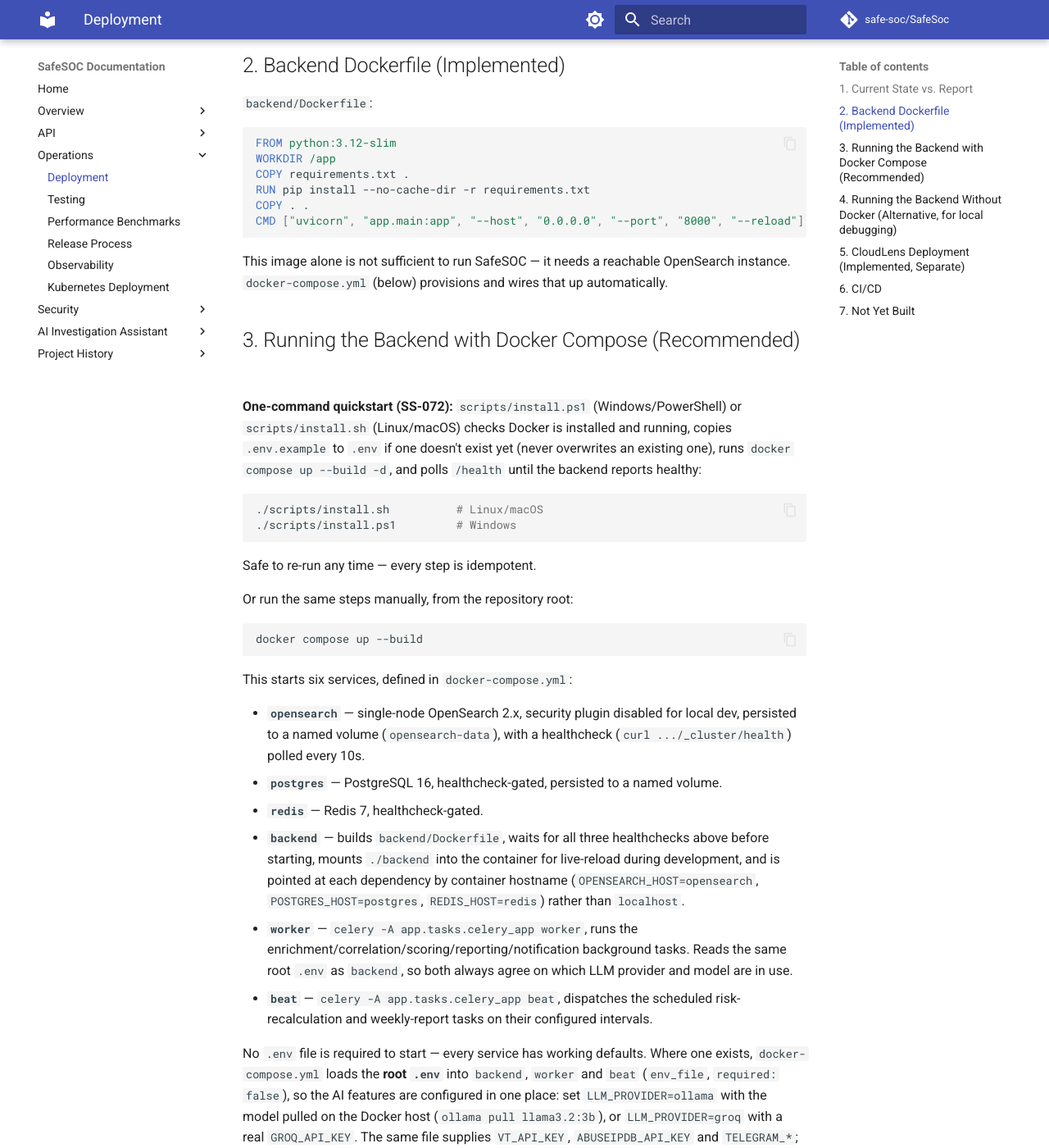
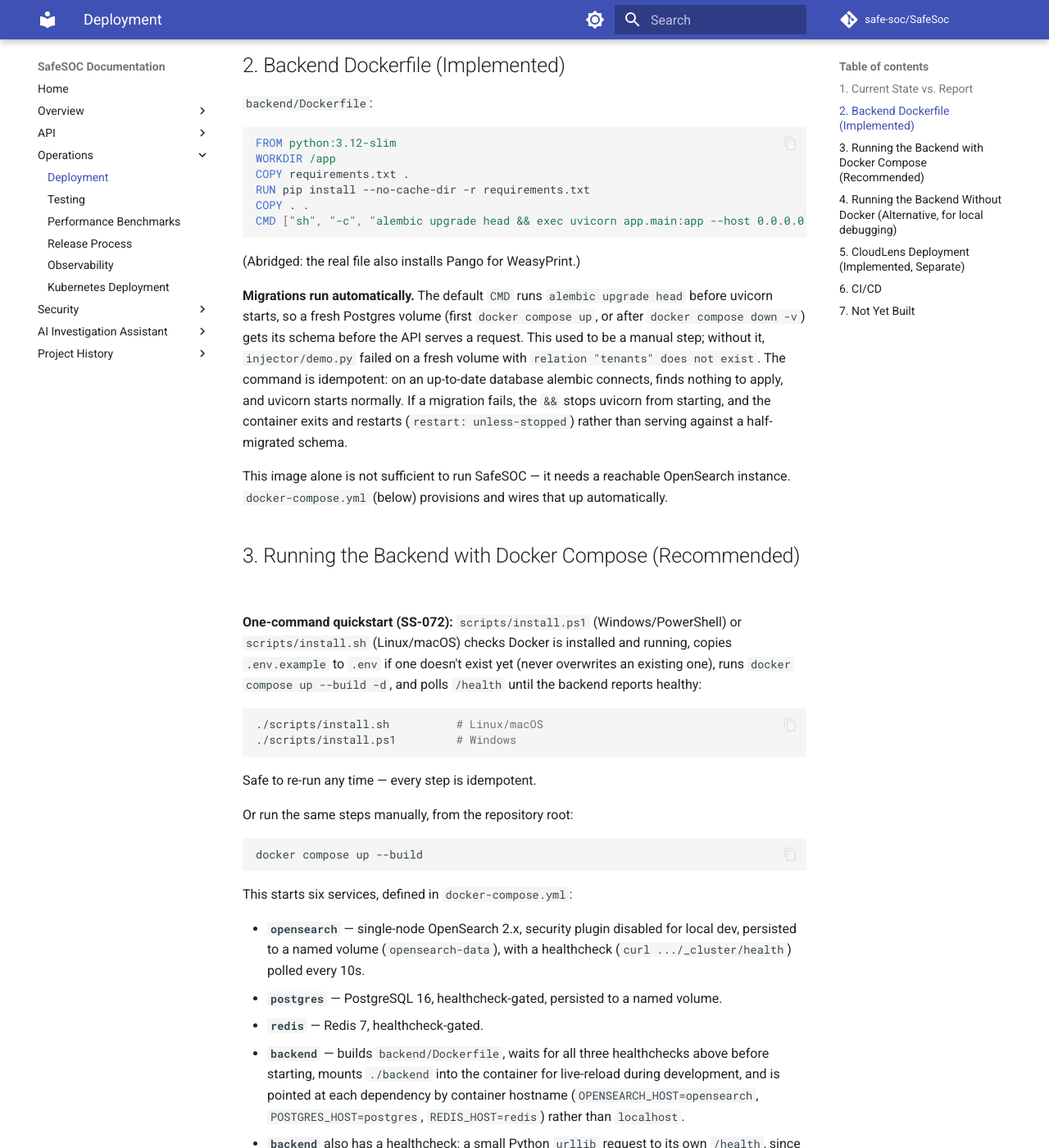
Before and after one commit to safe-soc/SafeSoc, an MkDocs documentation site: the page built from docs/deployment.md, in a window 1280 px wide and 1400 px high, scrolled down 714 px. Shown: the whole window at 82% size. Built offline with MkDocs 1.6.1 and Material for MkDocs 9.7.7, drawn with Linux system fonts in a browser that asks for light colours; comment, search, counter and statistics services are not loaded; some of the changed text lies outside the part shown.

Commit message:
Run alembic migrations automatically when the backend container starts
After `docker compose down -v`, the fresh Postgres volume had no schema
and demo.py failed with `relation "tenants" does not exist`, because
migrations were only ever run by hand.

- backend/Dockerfile's CMD now runs `alembic upgrade head && exec
  uvicorn ...`. It's idempotent: at head it's a no-op. If a migration
  fails, uvicorn doesn't start.
- Only the backend migrates: worker and beat override `command:`, so
  they never run alembic. They now depend on the backend being healthy,
  so they can't race the migration.
- The backend gets a healthcheck (python urllib against /health, since
  the slim image has no curl).
- docs/deployment.md documents the startup order and the `down -v` path.

Verified on a throwaway Compose project with fresh volumes: all 14
migrations applied, then uvicorn started; worker/beat started after the
backend was healthy; a restart applied nothing; demo.py provisioned the
tenant.

Co-Authored-By: Claude Opus 5.5 (1M context) <noreply@anthropic.com>

````diff
--- a/docs/deployment.md
+++ b/docs/deployment.md
@@ -20,8 +20,12 @@ WORKDIR /app
 COPY requirements.txt .
 RUN pip install --no-cache-dir -r requirements.txt
 COPY . .
-CMD ["uvicorn", "app.main:app", "--host", "0.0.0.0", "--port", "8000", "--reload"]
+CMD ["sh", "-c", "alembic upgrade head && exec uvicorn app.main:app --host 0.0.0.0 --port 8000 --reload"]
 ```
+
+(Abridged: the real file also installs Pango for WeasyPrint.)
+
+**Migrations run automatically.** The default `CMD` runs `alembic upgrade head` before uvicorn starts, so a fresh Postgres volume (first `docker compose up`, or after `docker compose down -v`) gets its schema before the API serves a request. This used to be a manual step; without it, `injector/demo.py` failed on a fresh volume with `relation "tenants" does not exist`. The command is idempotent: on an up-to-date database alembic connects, finds nothing to apply, and uvicorn starts normally. If a migration fails, the `&&` stops uvicorn from starting, and the container exits and restarts (`restart: unless-stopped`) rather than serving against a half-migrated schema.
 
 This image alone is not sufficient to run SafeSOC — it needs a reachable OpenSearch instance. `docker-compose.yml` (below) provisions and wires that up automatically.
 
@@ -48,8 +52,11 @@ This starts six services, defined in `docker-compose.yml`:
 - **`postgres`** — PostgreSQL 16, healthcheck-gated, persisted to a named volume.
 - **`redis`** — Redis 7, healthcheck-gated.
 - **`backend`** — builds `backend/Dockerfile`, waits for all three healthchecks above before starting, mounts `./backend` into the container for live-reload during development, and is pointed at each dependency by container hostname (`OPENSEARCH_HOST=opensearch`, `POSTGRES_HOST=postgres`, `REDIS_HOST=redis`) rather than `localhost`.
+- **`backend`** also has a healthcheck: a small Python `urllib` request to its own `/health`, since `python:3.12-slim` ships no `curl`. `/health` answers 200 even when a dependency is degraded, so passing it means "migrations done, uvicorn serving".
 - **`worker`** — `celery -A app.tasks.celery_app worker`, runs the enrichment/correlation/scoring/reporting/notification background tasks. Reads the same root `.env` as `backend`, so both always agree on which LLM provider and model are in use.
 - **`beat`** — `celery -A app.tasks.celery_app beat`, dispatches the scheduled risk-recalculation and weekly-report tasks on their configured intervals.
+
+Only `backend` migrates. `worker` and `beat` build from the same image but override its `command:`, so they never run `alembic upgrade`; concurrent upgrades would race on the same schema. Instead they `depends_on: backend: condition: service_healthy`, so they start only after the backend has migrated and is serving.
 
 No `.env` file is required to start — every service has working defaults. Where one exists, `docker-compose.yml` loads the **root `.env`** into `backend`, `worker` and `beat` (`env_file`, `required: false`), so the AI features are configured in one place: set `LLM_PROVIDER=ollama` with the model pulled on the Docker host (`ollama pull llama3.2:3b`), or `LLM_PROVIDER=groq` with a real `GROQ_API_KEY`. The same file supplies `VT_API_KEY`, `ABUSEIPDB_API_KEY` and `TELEGRAM_*`; only the container hostnames (`OPENSEARCH_HOST`, `POSTGRES_HOST`, `REDIS_HOST`, `OLLAMA_HOST`) stay in compose's own `environment:`, because those must override `.env`'s `localhost` values. Without a configured, reachable provider the AI summary and incident chat fall back to their templated text rather than failing.
 
@@ -90,7 +97,7 @@ OPENSEARCH_PORT=9201 BACKEND_PORT=8001 docker compose up --build
 
 **Restart policy:** both services are configured `restart: unless-stopped`, matching the SRS non-functional requirement that Docker services restart automatically on failure.
 
-**Stopping:** `docker compose down` (add `-v` to also delete the OpenSearch data volume).
+**Stopping:** `docker compose down`. Add `-v` to also delete the named volumes (OpenSearch, Postgres, Redis); the next `docker compose up` re-creates the schema automatically (see §2), after which `python injector/demo.py` re-provisions the demo tenant.
 
 ## 4. Running the Backend Without Docker (Alternative, for local debugging)
 
````
Also changed, not shown: docker-compose.yml (+17 -0 lines), 1 other file.
